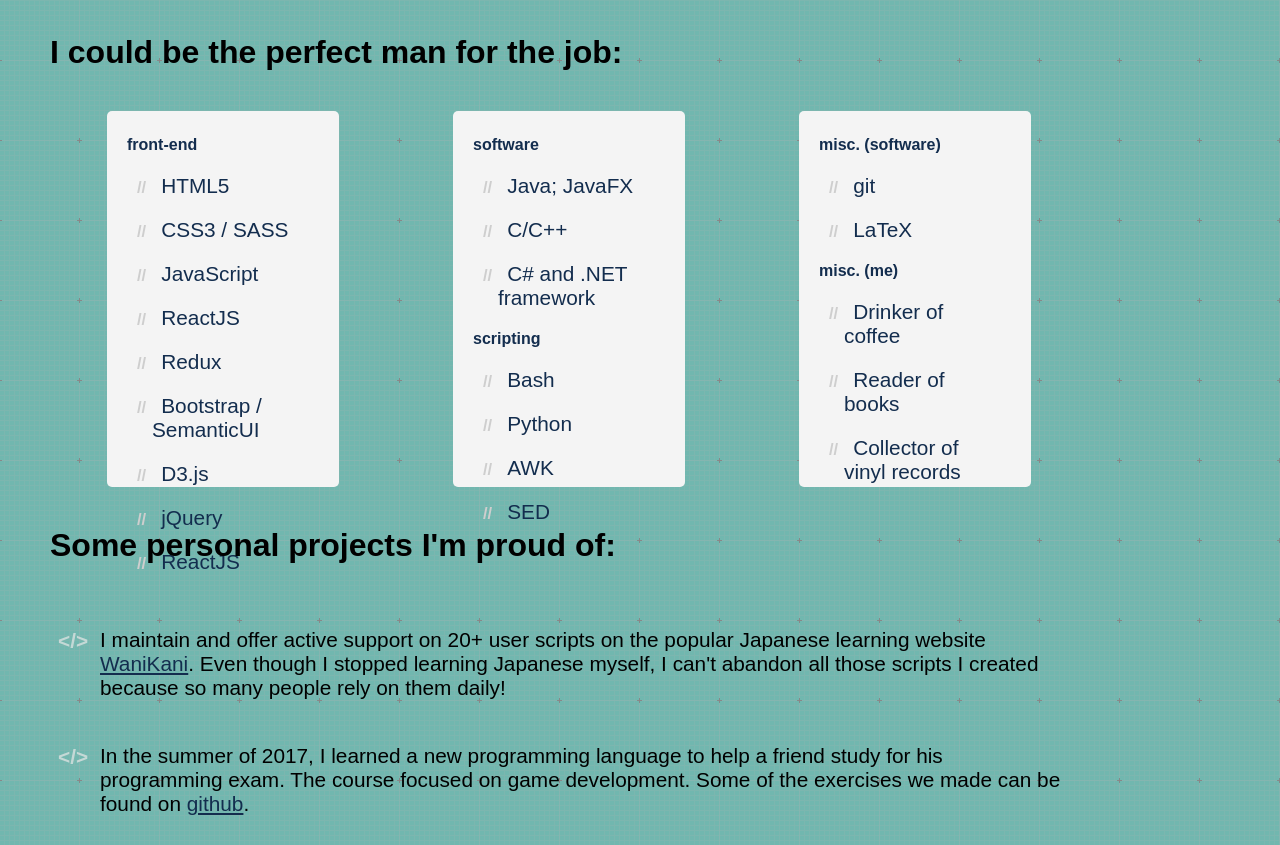
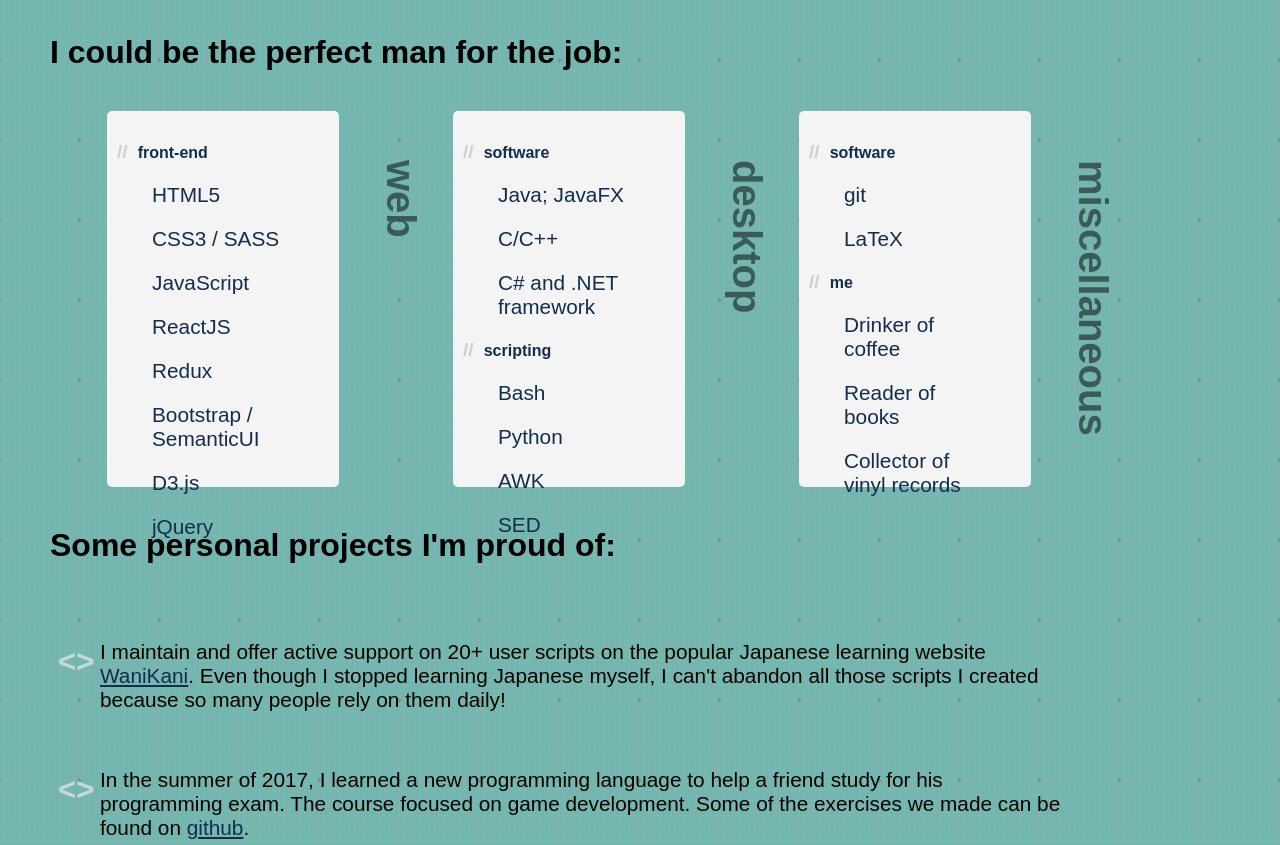
Before and after one commit to JasperDhaene/portfolio, a plain HTML site: page index.html in a window 1280 px wide. Shown: the part 1460-2305 px from the top of the page. Drawn offline with Linux system fonts and the light colour scheme; a web font is replaced by a local one.

Commit message:
added additional styling on skills

```diff
--- a/css/style.scss
+++ b/css/style.scss
@@ -113,13 +113,13 @@ html {
 
         .numbered {
             li::before {
-                content: '</>';
+                content: '<>';
                 position: relative;
                 display: block;
-                font-size: 1em;
+                font-size: 1.5em;
                 color: $trans-gray;
                 left: -42px;
-                top: 25px;
+                top: 40px;
 
                 font-weight: bold;
             }
@@ -164,15 +164,27 @@ html {
                     border-radius: 5px;
                     color: $dark-blue;
 
-                    li::before {
+                    h6::before {
                         content: '//';
                         position: relative;
-                        right: 15px;
+                        right: 10px;
                         display: inline-block;
-                        font-size: 0.8em;
+                        font-size: 1.2em;
                         color: $mid-gray;
                         //margin: 0 15px 0 5px;
                         font-weight: bold;
+
+
+                    }
+
+                    h5 {
+                        transform:rotate(90deg);
+                        color: rgba(0,0,0,0.5);
+                        font-size: 2.5em;
+                        position: relative;
+                        top: 120px;
+                        right: -200px;
+                        height: 0px;
                     }
                 }
 
--- a/index.html
+++ b/index.html
@@ -41,7 +41,8 @@
                 <h4>I could be the perfect man for the job:</h4>
                 <div id="skill_container">
                     <div>
-                        <h5>front-end</h5>
+                        <h5>web</h5>
+                        <h6>front-end</h6>
                         <ul>
                             <li>HTML5</li>
                             <li>CSS3 / SASS</li>
@@ -51,17 +52,18 @@
                             <li>Bootstrap / SemanticUI</li>
                             <li>D3.js</li>
                             <li>jQuery</li>
-                            <li>ReactJS</li>
+                            <li></li>
                         </ul>
                     </div>
                     <div>
-                        <h5>software</h5>
+                        <h5>desktop</h5>
+                        <h6>software</h6>
                         <ul>
                             <li>Java; JavaFX</li>
                             <li>C/C++</li>
                             <li>C# and .NET framework</li>
                         </ul>
-                        <h5>scripting</h5>
+                        <h6>scripting</h6>
                         <ul>
                             <li>Bash</li>
                             <li>Python</li>
@@ -70,12 +72,13 @@
                         </ul>
                     </div>
                     <div>
-                        <h5>misc. (software)</h5>
+                        <h5>miscellaneous</h5>
+                        <h6>software</h6>
                         <ul>
                             <li>git</li>
                             <li>LaTeX</li>
                         </ul>
-                        <h5>misc. (me)</h5>
+                        <h6>me</h6>
                         <ul>
                             <li>Drinker of coffee</li>
                             <li>Reader of books</li>
```
Also changed, not shown: css/style.css, 1 other file.
